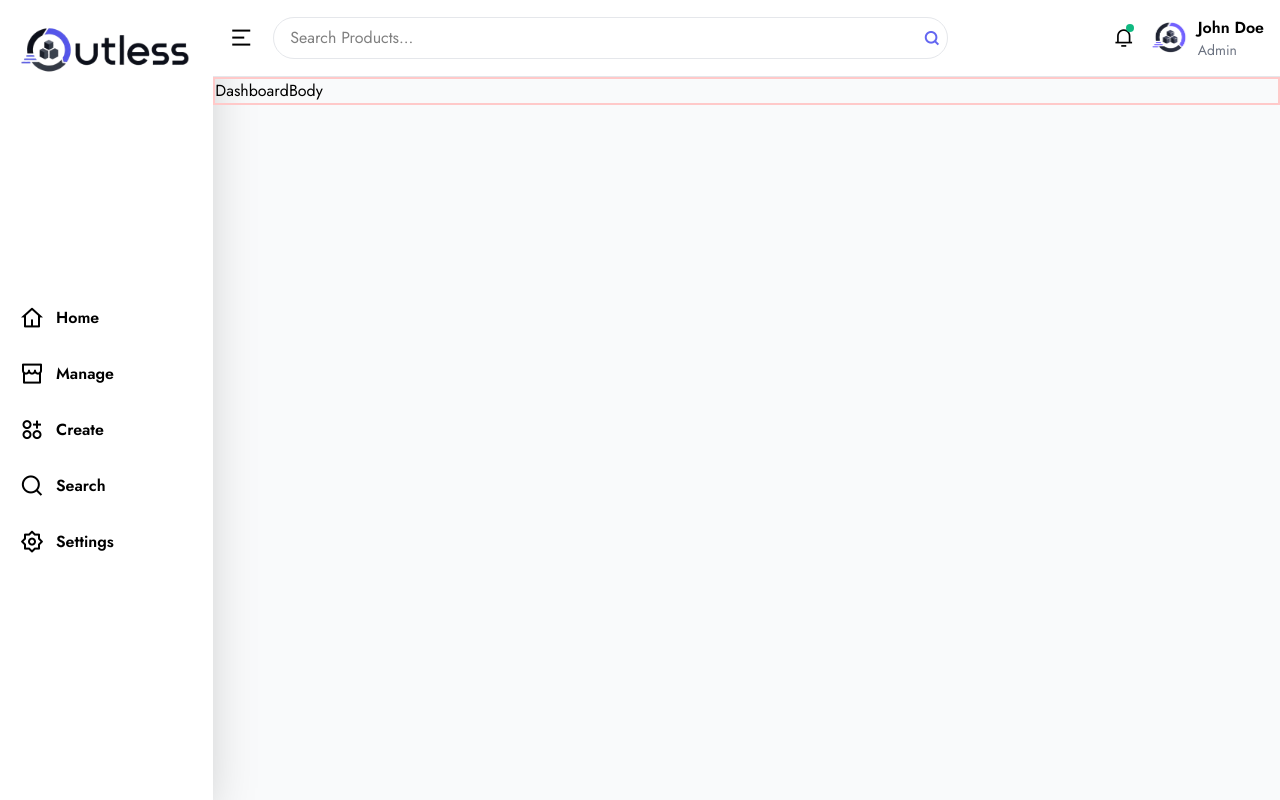
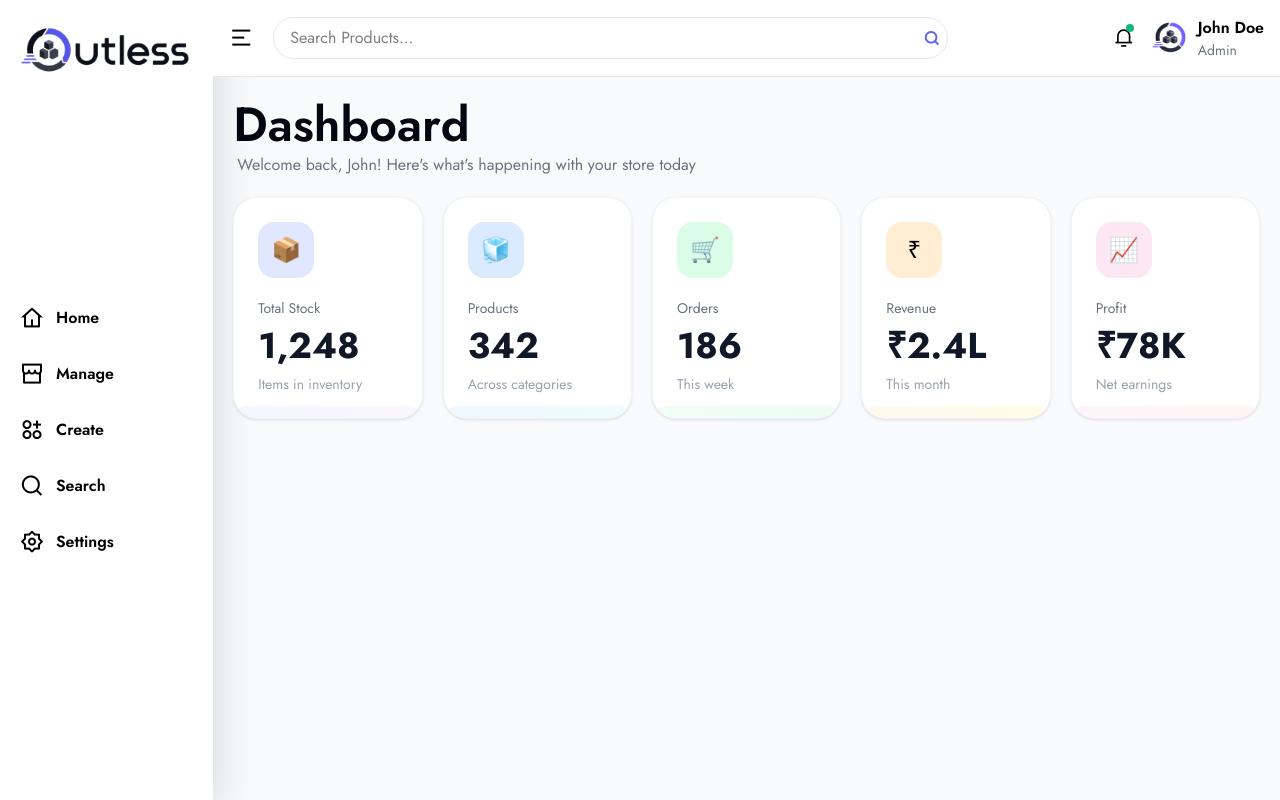
Before and after one commit to Nipul2005/mystock, a React (Vite) app: page / in a window 1280 px wide. Built offline with nearby package versions, Linux system fonts and the light colour scheme.

Commit message:
added stateboxes using chatgpt

```diff
--- a/src/elements/DashboardBody.jsx
+++ b/src/elements/DashboardBody.jsx
@@ -1,9 +1,19 @@
-import React from 'react'
+import React from "react";
+import StatsBoxes from "./StateBoxes";
 
 function DashboardBody() {
   return (
-    <div className='w-full h-auto border-2 border-red-200 '>DashboardBody</div>
-  )
+    <div className="size-full px-5 pt-6 pb-4">
+      <div className="w-full space-y-1">
+        <h1 className="lg:text-5xl md:text-5xl text-3xl text-text-primary font-semibold">
+          Dashboard
+        </h1>
+        <p className="text-text-muted text-md pl-1">Welcome back, John! Here's what's happening with your store today</p>
+      </div>
+
+      <StatsBoxes />
+    </div>
+  );
 }
 
-export default DashboardBody
+export default DashboardBody;
--- a/src/elements/Header.jsx
+++ b/src/elements/Header.jsx
@@ -2,7 +2,7 @@ import Icons from "../components/Icons";
 
 function Header() {
   return (
-    <header className="w-full flex justify-between items-center gap-4 px-4 py-4 bg-white z-10 overflow-hidden border-b border-border">
+    <header className="w-full flex justify-between items-center gap-4 px-4 py-4 bg-white z-10 overflow-hidden border-b border-border sticky top-0">
       <div className="w-full flex justify-start md:gap-5 gap-3 items-center">
         <Icons icon_name="menu-2" name="Search" classes="cursor-pointer" />
         <div className="w-full border border-border md:py-2 py-1 pl-4 pr-2 rounded-full flex justify-between items-center">
--- /dev/null
+++ b/src/elements/StateBoxes.jsx
@@ -0,0 +1,77 @@
+import React from "react";
+
+export default function StatsBoxes() {
+  const stats = [
+    {
+      title: "Total Stock",
+      value: "1,248",
+      subtitle: "Items in inventory",
+      icon: "📦",
+      iconBg: "bg-indigo-100",
+      gradient: "from-indigo-100 to-purple-100",
+    },
+    {
+      title: "Products",
+      value: "342",
+      subtitle: "Across categories",
+      icon: "🧊",
+      iconBg: "bg-blue-100",
+      gradient: "from-blue-100 to-cyan-100",
+    },
+    {
+      title: "Orders",
+      value: "186",
+      subtitle: "This week",
+      icon: "🛒",
+      iconBg: "bg-green-100",
+      gradient: "from-green-100 to-emerald-100",
+    },
+    {
+      title: "Revenue",
+      value: "₹2.4L",
+      subtitle: "This month",
+      icon: "₹",
+      iconBg: "bg-orange-100",
+      gradient: "from-orange-100 to-yellow-100",
+    },
+    {
+      title: "Profit",
+      value: "₹78K",
+      subtitle: "Net earnings",
+      icon: "📈",
+      iconBg: "bg-pink-100",
+      gradient: "from-pink-100 to-rose-100",
+    },
+  ];
+  return (
+    <div className="grid grid-cols-1 sm:grid-cols-2 xl:grid-cols-5 gap-5 my-5">
+      {stats.map((item, index) => (
+        <div
+          key={index}
+          className="bg-white rounded-3xl p-6 border border-gray-100 shadow-sm relative overflow-hidden"
+        >
+          {/* Icon */}
+          <div
+            className={`w-14 h-14 rounded-2xl ${item.iconBg} flex items-center justify-center mb-5 text-2xl`}
+          >
+            {item.icon}
+          </div>
+
+          {/* Content */}
+          <p className="text-gray-500 text-sm">{item.title}</p>
+
+          <h2 className="text-4xl font-bold text-gray-900 mt-2">
+            {item.value}
+          </h2>
+
+          <p className="text-sm text-gray-400 mt-2">{item.subtitle}</p>
+
+          {/* Bottom Gradient */}
+          <div
+            className={`absolute bottom-0 left-0 w-full h-3 bg-linear-to-r ${item.gradient} opacity-40 rounded-t-full`}
+          />
+        </div>
+      ))}
+    </div>
+  );
+}
--- a/src/landing/Dashboard.jsx
+++ b/src/landing/Dashboard.jsx
@@ -4,7 +4,7 @@ import DashboardBody from "../elements/DashboardBody";
 
 function Dashboard() {
   return (
-    <div className="w-full h-full lg:col-span-10 md:col-span-11 col-span-full md:row-span-12 row-span-11">
+    <div className="w-full h-full lg:col-span-10 md:col-span-11 col-span-full md:row-span-12 row-span-11 overflow-auto relative">
       <Header />
       <DashboardBody />
     </div>
```
